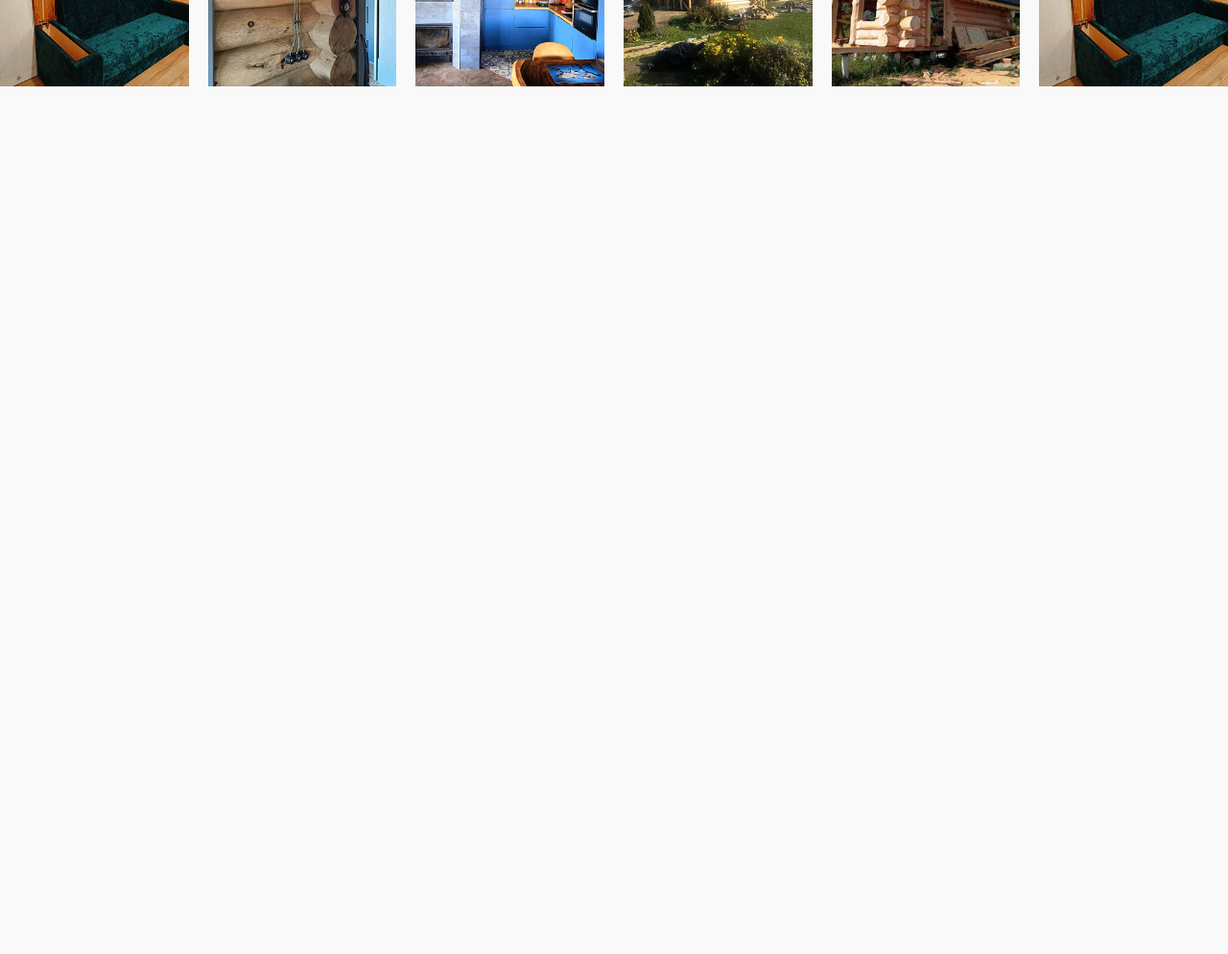
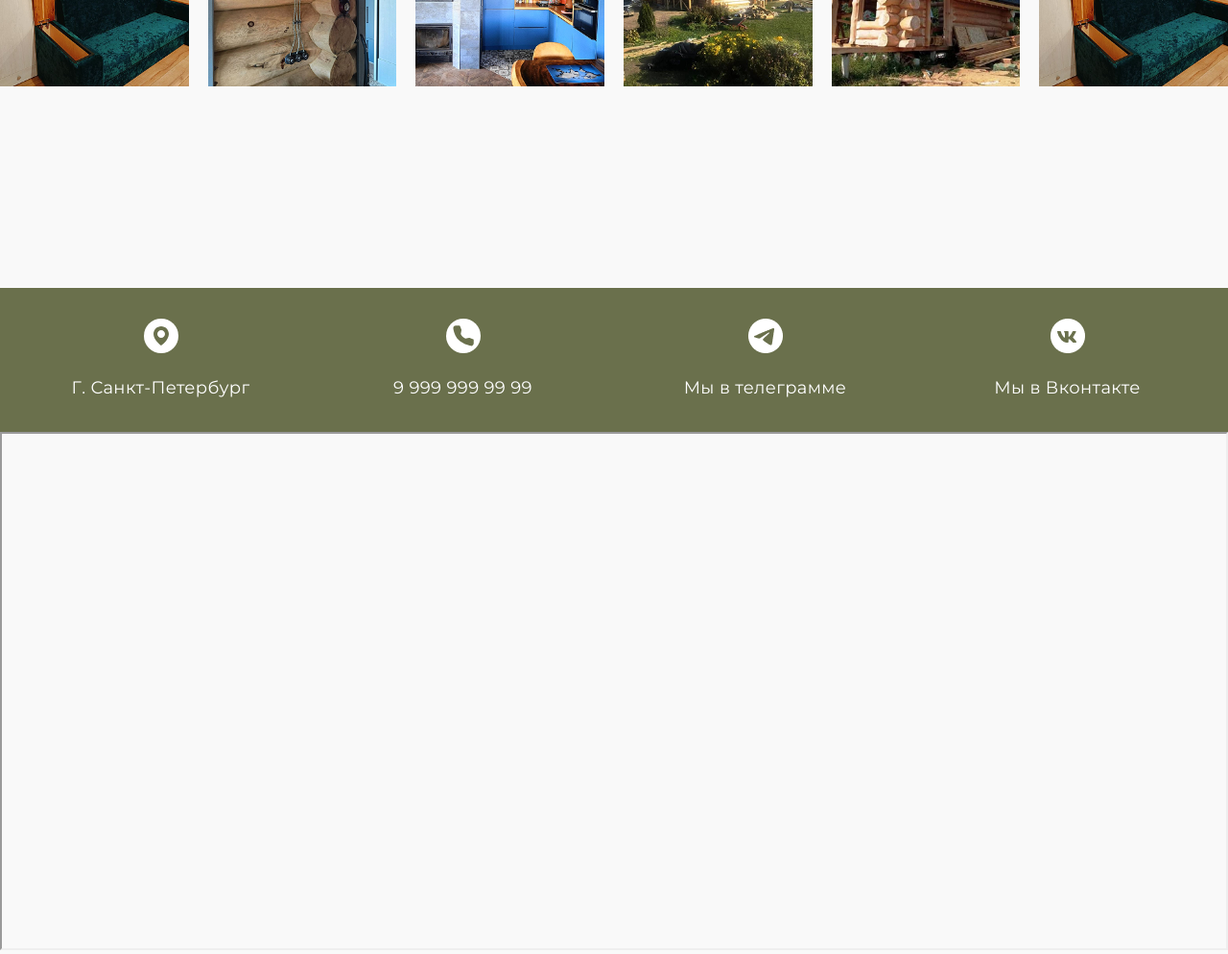
Before and after one commit to nassipkaliv/zodchie, a plain HTML site: page index.html in a window 1280 px wide. Shown: the part 5778-6772 px from the top of the page at 96% size. Before the commit the page ends 6078 px from the top, so only its background shows below. Drawn offline with nearby package versions, Linux system fonts and the light colour scheme; a web font is replaced by a local one.

Commit message:
contacts

```diff
--- a/css/style.css
+++ b/css/style.css
@@ -584,3 +584,33 @@ img {
   height: auto;
   object-fit: cover;
 }
+
+.contacts {
+  background: #6a704c;
+  width: 100%;
+  height: 150px;
+}
+
+.contacts .container {
+  display: flex;
+}
+
+.contact-card {
+  max-width: 315px;
+  width: 100%;
+  display: flex;
+  align-items: center;
+  justify-content: center;
+  flex-direction: column;
+  gap: 20px;
+  height: 150px;
+}
+
+.contact-card-text {
+  font-family: var(--font-family);
+  font-weight: 400;
+  font-size: 18px;
+  line-height: 140%;
+  letter-spacing: 0.02em;
+  color: #fff;
+}
--- a/index.html
+++ b/index.html
@@ -303,6 +303,49 @@
   </div>
   </section>
 
+  <section class="contacts">
+    <div class="container">
+      <div class="contact-card">
+        <div>
+          <svg width="36" height="36" viewBox="0 0 36 36" fill="none" xmlns="http://www.w3.org/2000/svg">
+            <circle cx="18" cy="18" r="18" fill="white" />
+            <path d="M18.0001 8C13.5891 8 10.0001 11.589 10.0001 15.995C9.97108 22.44 17.6961 27.784 18.0001 28C18.0001 28 26.0291 22.44 26.0001 16C26.0001 11.589 22.4111 8 18.0001 8ZM18.0001 20C15.7901 20 14.0001 18.21 14.0001 16C14.0001 13.79 15.7901 12 18.0001 12C20.2101 12 22.0001 13.79 22.0001 16C22.0001 18.21 20.2101 20 18.0001 20Z" fill="#6A704C" />
+          </svg>
+        </div>
+        <span class="contact-card-text">
+          Г. Санкт-Петербург
+        </span>
+      </div>
+      <div class="contact-card">
+        <div>
+          <img src="assets/img/tel.svg" alt="tel">
+        </div>
+        <span class="contact-card-text">
+          9 999 999 99 99
+        </span>
+      </div>
+      <div class="contact-card">
+        <div>
+          <img src="assets/img/telegram.png" alt="telegram">
+        </div>
+        <span class="contact-card-text">
+          Мы в телеграмме
+        </span>
+      </div>
+      <div class="contact-card">
+        <div>
+          <img src="assets/img/vk.png" alt="vk">
+        </div>
+        <span class="contact-card-text">
+          Мы в Вконтакте
+        </span>
+      </div>
+    </div>
+    <div style="position:relative;overflow:hidden;">
+      <iframe src="https://yandex.kz/map-widget/v1/?ll=30.315645%2C59.938455&mode=poi&poi%5Bpoint%5D=30.313838%2C59.938886&poi%5Buri%5D=ymapsbm1%3A%2F%2Fgeo%3Fdata%3DCgg1MzE1MjgwNBIr0KDQvtGB0YHQuNGPLCDQodCw0L3QutGCLdCf0LXRgtC10YDQsdGD0YDQsyIKDRSE8kEVNMFvQg%2C%2C&z=16.5" width="100%" height="540" frameborder="1" allowfullscreen="true" style="position:relative;"></iframe>
+    </div>
+  </section>
+
 
   <script src="https://cdn.jsdelivr.net/npm/swiper/swiper-bundle.min.js"></script>
   <script>
```
Also changed, not shown: assets/img/tel.svg (added), assets/img/telegram.png (added), assets/img/vk.png (added).
